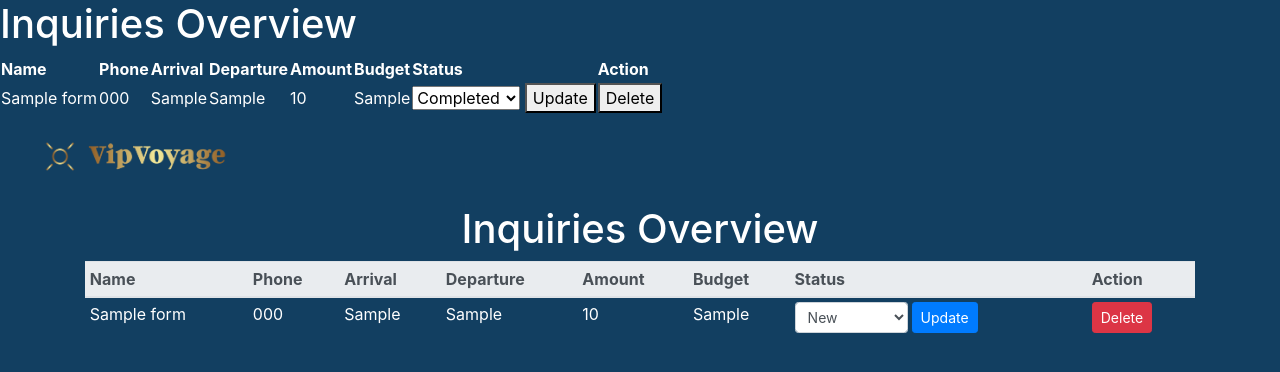
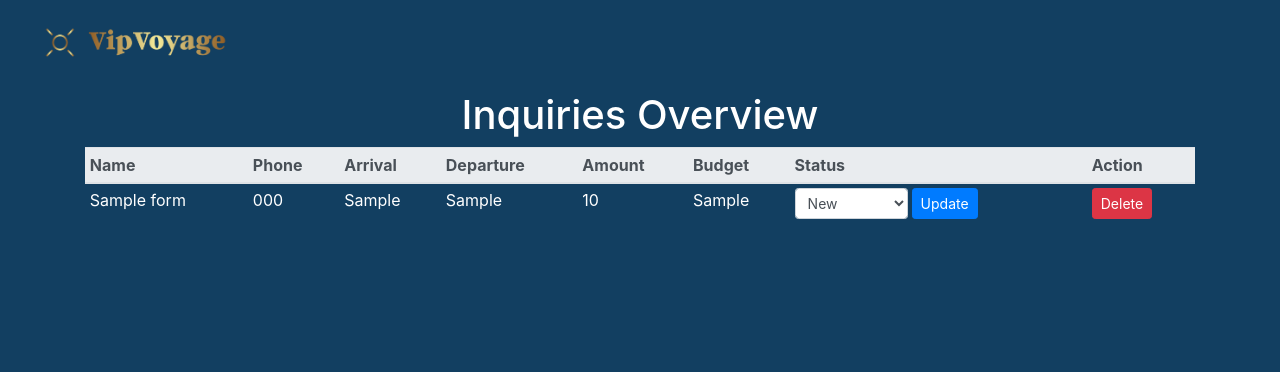
Before and after one commit to birtyq256/VIPVoyage, a Flask app: page /overview in a window 1280 px wide. Shown: the top 372 px of the page. Run offline with Flask 3, Linux system fonts and the light colour scheme; tables that the repository leaves empty hold one stand-in row (values such as "Sample post"); some libraries are stand-ins or nearby versions.

Commit message:
fehler in overview behoben

```diff
--- a/app.py
+++ b/app.py
@@ -29,12 +29,13 @@
     phone = db.Column(db.String(20), nullable=False)
     arrival = db.Column(db.String(100), nullable=True)
     departure = db.Column(db.String(100), nullable=True)
+    arrival_time = db.Column(db.String(100), nullable=True)
+    departure_time = db.Column(db.String(100), nullable=True)
     amount = db.Column(db.Integer, nullable=False)
     budget = db.Column(db.String(100), nullable=False)
     requests = db.Column(db.String(200), nullable=True)
-    status = db.Column(db.String(20), nullable=True)  # Neue Spalte für den Status
 
-    def __init__(self, name, phone, arrival, departure, amount, budget, requests, status=None):
+    def __init__(self, name, phone, arrival, departure, amount, budget, requests):
         self.name = name
         self.phone = phone
         self.arrival = arrival
@@ -42,8 +43,6 @@
         self.amount = amount
         self.budget = budget
         self.requests = requests
-        self.status = status
-
 
 def create_tables():
     with app.app_context():
@@ -105,14 +104,10 @@
 @app.route('/update_status/<int:inquiry_id>', methods=['POST'])
 def update_status(inquiry_id):
     inquiry = InquiryForm.query.get_or_404(inquiry_id)
-    status = request.form.get('status')
+    status = request.form['status']
     inquiry.status = status
     db.session.commit()
     return redirect(url_for('overview'))
-
-
-
-
 
 @app.route('/delete_inquiry/<int:inquiry_id>', methods=['POST'])
 def delete_inquiry(inquiry_id):
@@ -151,8 +146,7 @@
             departure=form.departure.data,
             amount=form.amount.data,
             budget=form.budget.data,
-            requests=form.requests.data,
-            status=form.requests.data
+            requests=form.requests.data
         )
 
         db.session.add(new_inquiry)
--- a/templates/overview.html
+++ b/templates/overview.html
@@ -1,65 +1,9 @@
 <!DOCTYPE html>
 <html lang="en">
 <head>
-    <link rel="stylesheet" type="text/css" href="{{ url_for('static', filename='overview.css') }}">
     <meta charset="UTF-8">
     <meta name="viewport" content="width=device-width, initial-scale=1.0">
-
     <title>Inquiries Overview</title>
-<script>
-        function confirmDelete() {
-            return confirm("Are you sure you want to delete this entry?");
-        }
-    </script>
-
-
-
-
-
-</head>
-<body>
-    <h1>Inquiries Overview</h1>
-    <table>
-        <thead>
-            <tr>
-                <th>Name</th>
-                <th>Phone</th>
-                <th>Arrival</th>
-                <th>Departure</th>
-                <th>Amount</th>
-                <th>Budget</th>
-                <th>Status</th>
-                <th>Action</th>
-            </tr>
-        </thead>
-        <tbody>
-            {% for inquiry in inquiries %}
-            <tr>
-                <td>{{ inquiry.name }}</td>
-                <td>{{ inquiry.phone }}</td>
-                <td>{{ inquiry.arrival }}</td>
-                <td>{{ inquiry.departure }}</td>
-                <td>{{ inquiry.amount }}</td>
-                <td>{{ inquiry.budget }}</td>
-                <td>
-                    <form action="{{ url_for('update_status', inquiry_id=inquiry.id) }}" method="post">
-                        <select name="status">
-                            <option value="new" {% if inquiry.status == 'new' %} selected {% endif %}>New</option>
-                            <option value="in_progress" {% if inquiry.status == 'in_progress' %} selected {% endif %}>In Progress</option>
-                            <option value="completed" {% if inquiry.status == 'completed' %} selected {% endif %}>Completed</option>
-                        </select>
-                        <button type="submit">Update</button>
-                    </form>
-                </td>
-                <td>
-                    <form action="{{ url_for('delete_inquiry', inquiry_id=inquiry.id) }}" method="post">
-                        <button type="submit" onclick="return confirmDelete()">Delete</button>
-                    </form>
-                </td>
-            </tr>
-            {% endfor %}
-        </tbody>
-    </table>
     <link href="https://stackpath.bootstrapcdn.com/bootstrap/4.5.2/css/bootstrap.min.css" rel="stylesheet">
     <style>
         body {
```
Also changed, not shown: 6 other files.
